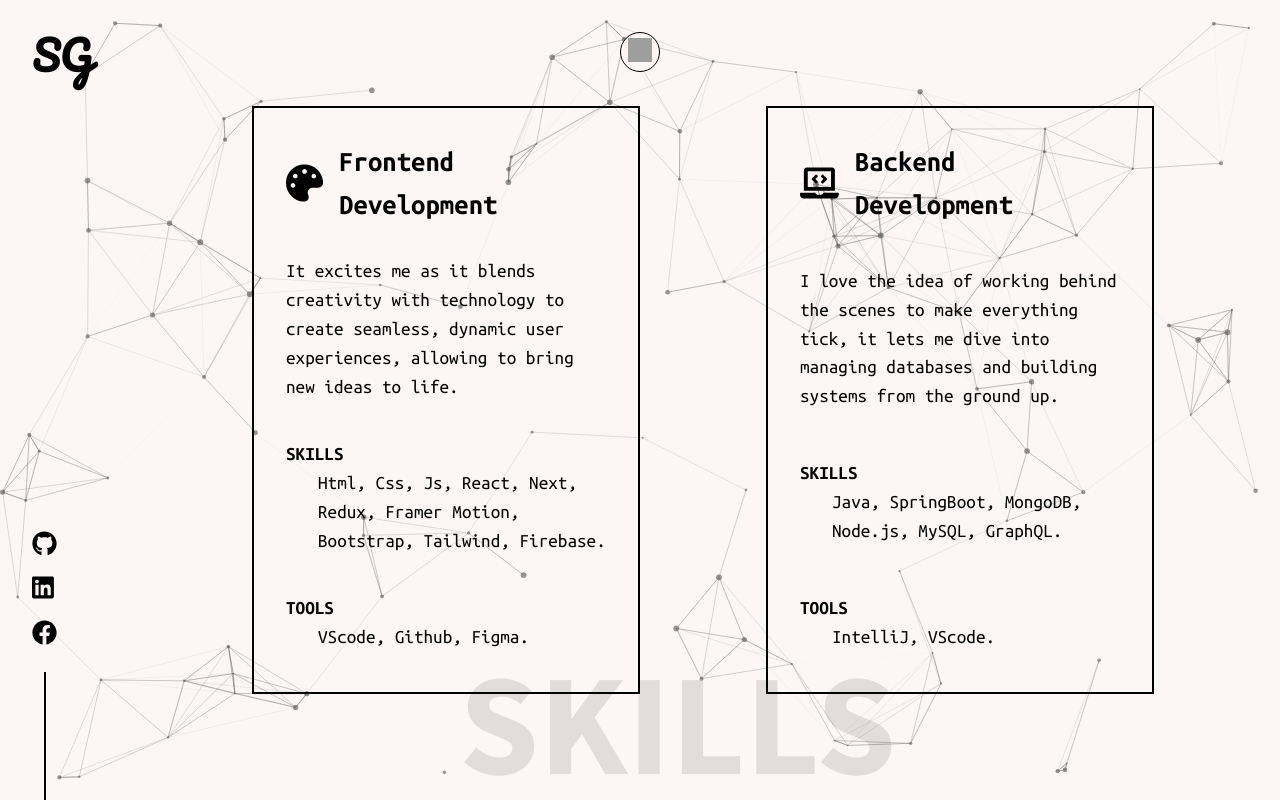
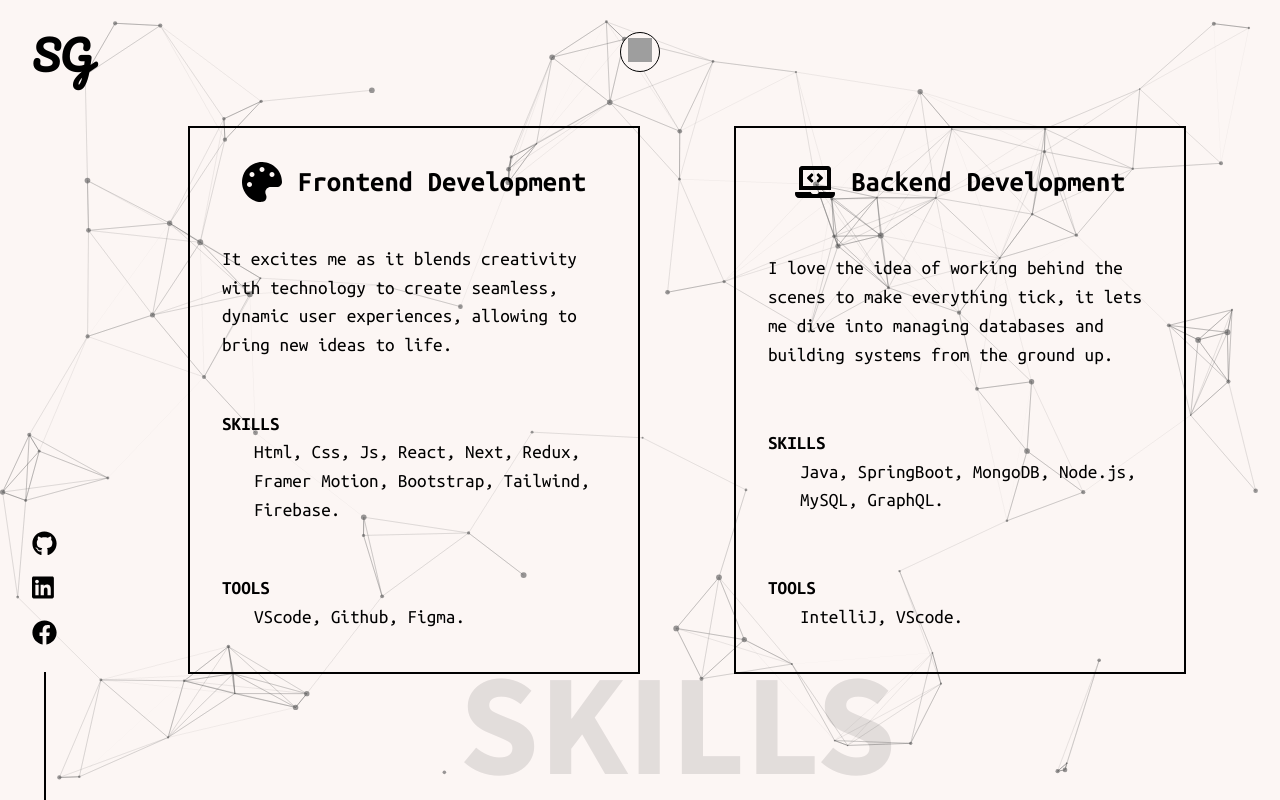
Before and after one commit to Shalini-Ganeshan/Shalini-Portfolio, a React (Create React App) app: page /skills in a window 1280 px wide. Built offline with nearby package versions, Linux system fonts and the light colour scheme; grey boxes are pictures that could not be loaded.

Commit message:
Update MySkillsPage.js

```diff
--- a/src/components/MySkillsPage.js
+++ b/src/components/MySkillsPage.js
@@ -30,8 +30,8 @@ const Main = styled(motion.div)`
   color: ${props => props.theme.text};
   background-color: ${props => props.theme.body};
   padding: 2rem;
-  width: 25vw;
-  height: 65vh;
+  width: 30vw;
+  height: 60vh;
   z-index: 3;
   line-height: 1.5;
   cursor: pointer;
@@ -48,7 +48,7 @@ const Main = styled(motion.div)`
   }
 
   @media (max-width: 480px) {
-    width: 60vw;
+    width: 65vw;
     height: auto;
     top:5rem;
   }
```
